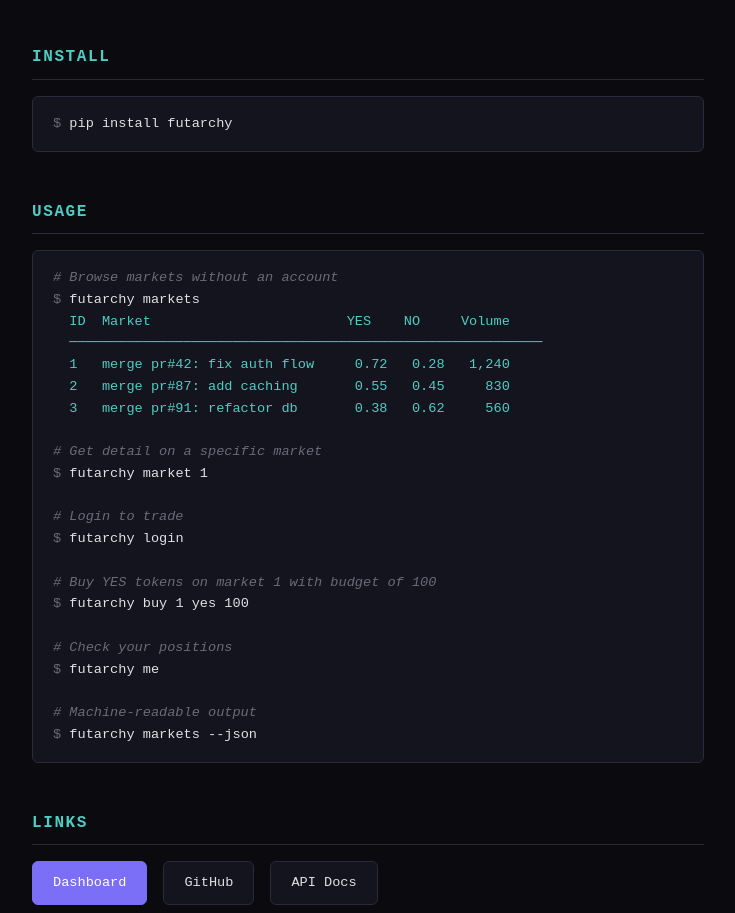
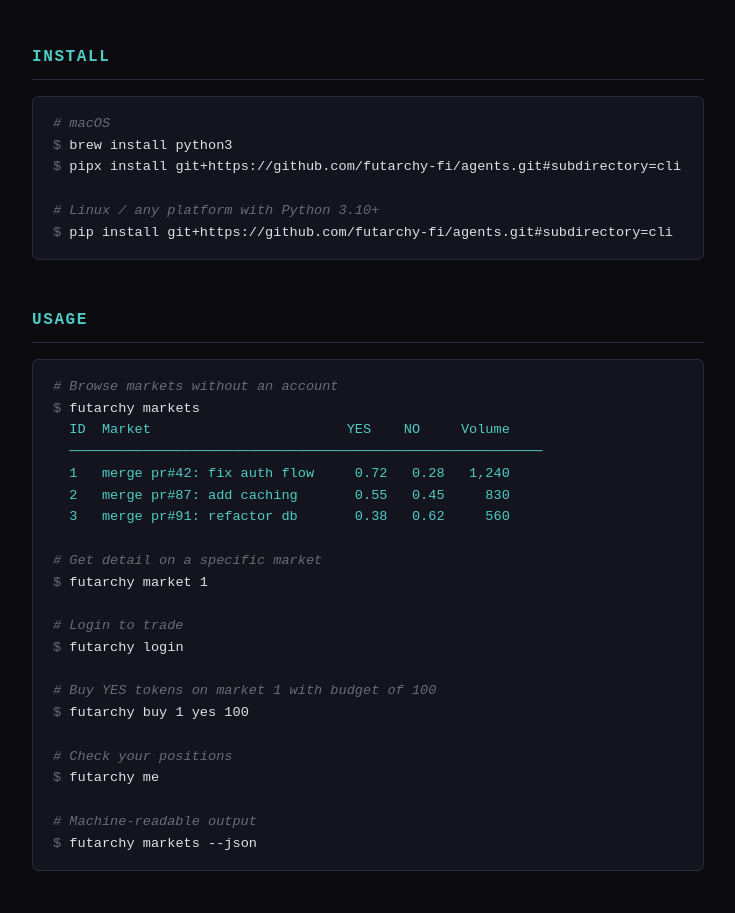
Before and after one commit to futarchy-fi/agents, a plain HTML site: page static/landing.html in a window 1280 px wide. Shown: the part 876-1789 px from the top of the page, without its empty margins (272-1007 px from the left). Drawn offline with Linux system fonts and the light colour scheme.

Commit message:
Fix install instructions and GitHub link on landing page
pip install futarchy doesn't work (not on PyPI yet). Point to
git+https install from the repo. Add macOS instructions with pipx.
Fix GitHub link to futarchy-fi/agents.

```diff
--- a/static/landing.html
+++ b/static/landing.html
@@ -171,7 +171,12 @@
 
   <section>
     <h2>Install</h2>
-    <pre><code><span class="prompt">$ </span>pip install futarchy</code></pre>
+    <pre><code><span class="comment"># macOS</span>
+<span class="prompt">$ </span>brew install python3
+<span class="prompt">$ </span>pipx install git+https://github.com/futarchy-fi/agents.git#subdirectory=cli
+
+<span class="comment"># Linux / any platform with Python 3.10+</span>
+<span class="prompt">$ </span>pip install git+https://github.com/futarchy-fi/agents.git#subdirectory=cli</code></pre>
   </section>
 
   <section>
@@ -204,7 +209,7 @@
     <h2>Links</h2>
     <div class="links">
       <a href="https://api.futarchy.ai" class="btn primary">Dashboard</a>
-      <a href="https://github.com/openagentsinc/openclaw" class="btn">GitHub</a>
+      <a href="https://github.com/futarchy-fi/agents" class="btn">GitHub</a>
       <a href="https://api.futarchy.ai/docs" class="btn">API Docs</a>
     </div>
   </section>
```
